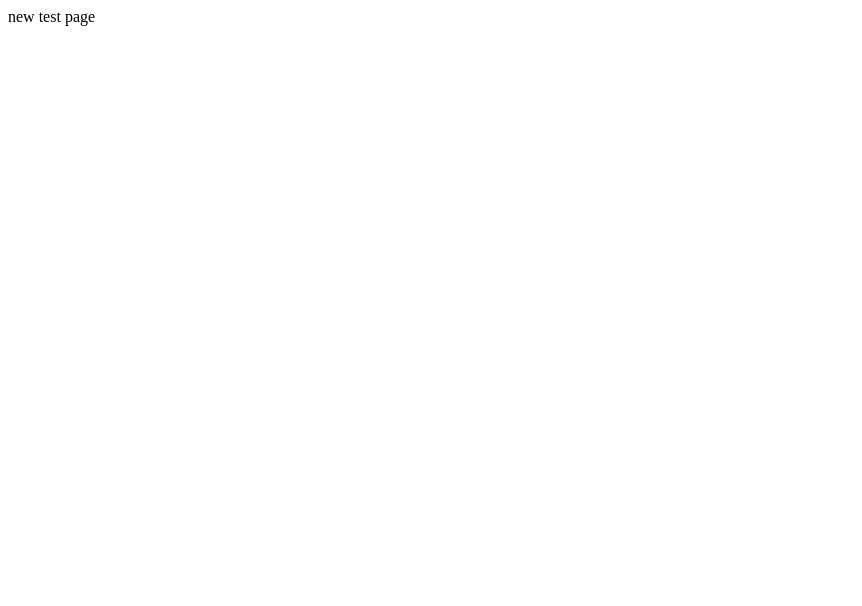
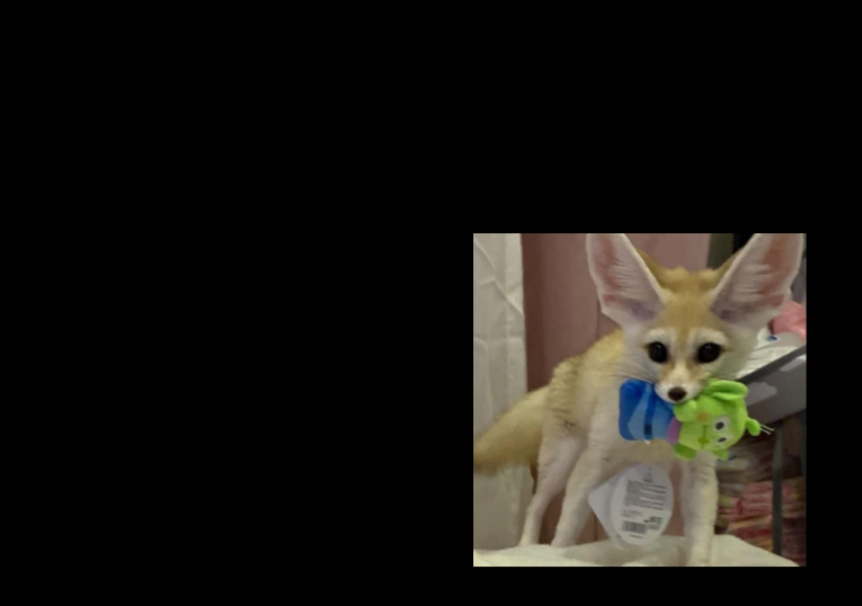
Before and after one commit to Kikovera/website, a plain HTML site: page fennec.html in a window 1280 px wide. Shown: the whole page, without its empty margins (0-862 px from the left). Drawn offline with nearby package versions, Linux system fonts and the light colour scheme.

Commit message:
spinny fennec cube

```diff
--- /dev/null
+++ b/fennec.css
@@ -0,0 +1,58 @@
+html, body {
+  height: 100%;
+  margin: 0;
+  overflow: hidden;
+  background: #000;
+  -webkit-font-smoothing:antialiased;
+}
+
+/* center container */
+.container {
+  position: absolute;
+  width: 300px;
+  height: 300px;
+  perspective: 1500px;
+  left: 50%;
+  top: 50%;
+  transform: translate(-50%, -50%);
+}
+
+/* cube and faces */
+#cube {
+  width: 300px;
+  height: 300px;
+  position: relative;
+  transform-style: preserve-3d;
+  transform: translateZ(0);
+}
+
+.face {
+  width: 300px;
+  height: 300px;
+  position: absolute;
+  left: 0;
+  top: 0;
+  backface-visibility: hidden;
+  background-size: cover;
+  background-position: center;
+}
+
+/* drag overlay */
+#dragger {
+  position: absolute;
+  left: 0;
+  top: 0;
+  right: 0;
+  bottom: 0;
+  cursor: grab;
+  z-index: 9999;
+  touch-action: none;
+}
+
+/* place each face to form a cube (half depth = 150px) */
+.face:nth-child(1) { transform: rotateY(0deg) translateZ(150px); }
+.face:nth-child(2) { transform: rotateY(90deg) translateZ(150px); }
+.face:nth-child(3) { transform: rotateY(180deg) translateZ(150px); }
+.face:nth-child(4) { transform: rotateY(-90deg) translateZ(150px); }
+.face:nth-child(5) { transform: rotateX(90deg) translateZ(150px); }
+.face:nth-child(6) { transform: rotateX(-90deg) translateZ(150px); }
--- a/fennec.html
+++ b/fennec.html
@@ -6,9 +6,24 @@
         <title></title>
         <meta name="description" content="">
         <meta name="viewport" content="width=device-width, initial-scale=1">
-        <link rel="stylesheet" href="">
+        <link rel="stylesheet" href="fennec.css">
     </head>
     <body>
-        new test page
+
+        <div class="container">
+            <div id="cube">
+                <div class="face"></div>
+                <div class="face"></div>
+                <div class="face"></div>
+                <div class="face"></div>
+                <div class="face"></div>
+                <div class="face"></div>
+            </div>
+        </div>
+        <div id="dragger"></div>
+
+    <script src="https://cdnjs.cloudflare.com/ajax/libs/gsap/3.12.2/gsap.min.js"></script>
+    <script src="https://cdnjs.cloudflare.com/ajax/libs/gsap/3.12.2/Draggable.min.js"></script>
+    <script src="fennec.js"></script>
     </body>
 </html>
--- /dev/null
+++ b/fennec.js
@@ -0,0 +1,40 @@
+let pos = { x: 0 };
+
+const dragger = document.getElementById('dragger');
+const cube = document.getElementById('cube');
+
+// give each face a distinct color and hide backfaces (positioning handled by CSS)
+gsap.set('.face', {
+  backgroundImage: 'url("images/fennec.jpg")',
+  backgroundSize: 'cover',
+  backgroundPosition: 'center',
+  backfaceVisibility: 'hidden'
+});
+
+gsap.set(dragger, { opacity: 0 });
+
+Draggable.create(dragger, {
+  onDragStart: (e) => {
+    if (e.touches) e.clientX = e.touches[0].clientX;
+    pos.x = Math.round(e.clientX);
+  },
+
+  onDrag: (e) => {
+    if (e.touches) e.clientX = e.touches[0].clientX;
+
+    gsap.to(cube, {
+      rotationY: '+=' + ((Math.round(e.clientX) - pos.x) % 360),
+      onUpdate: () => {
+        // simple lighting effect based on cube rotation
+        const rot = gsap.getProperty(cube, 'rotationY') || 0;
+        gsap.set('.face', {
+          opacity: (i) => 1 - gsap.utils.wrapYoyo(0, 90, Math.abs(rot + (i * 90))) / 90
+        });
+      }
+    });
+
+    pos.x = Math.round(e.clientX);
+  },
+
+  onDragEnd: () => gsap.set(dragger, { x: 0, y: 0 })
+});
```
